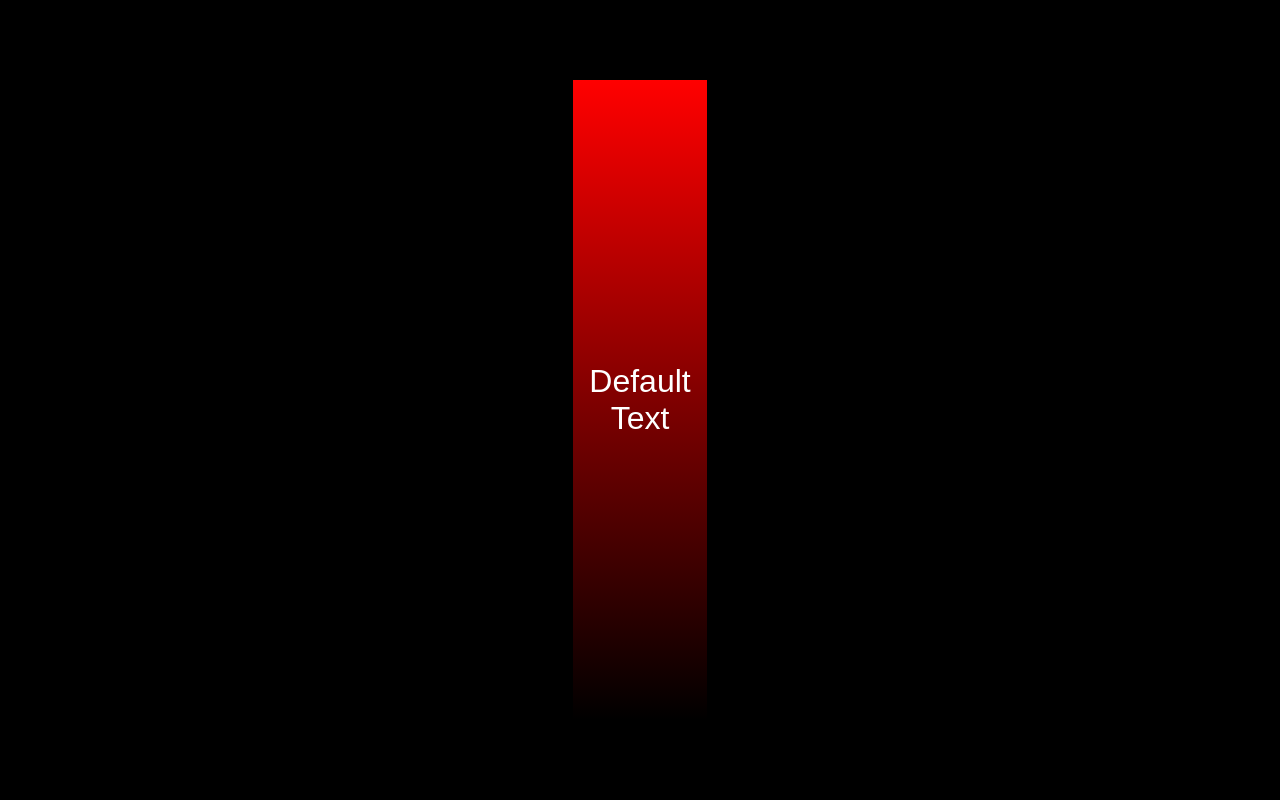
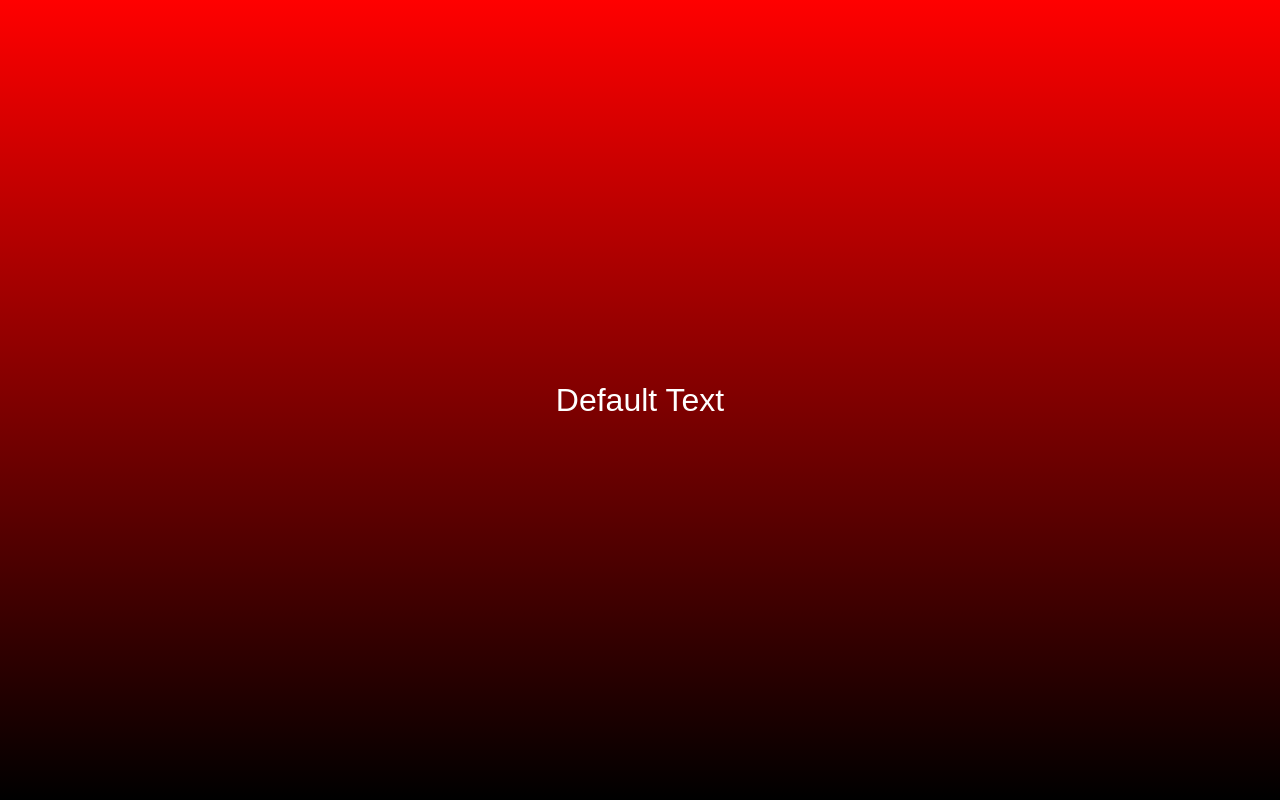
Before and after one commit to divotlt/image, a plain HTML site: page index.html in a window 1280 px wide. Drawn offline with Linux system fonts and the light colour scheme.

Commit message:
Update styles.css

```diff
--- a/styles.css
+++ b/styles.css
@@ -2,6 +2,7 @@ body, html {
     margin: 0;
     padding: 0;
     height: 100%;
+    width: 100%;
     display: flex;
     justify-content: center;
     align-items: center;
@@ -10,8 +11,8 @@ body, html {
 }
 
 .container {
-    width: 80%;
-    height: 80%;
+    width: 100%;
+    height: 100%;
     display: flex;
     justify-content: center;
     align-items: center;
@@ -24,10 +25,17 @@ body, html {
     display: flex;
     justify-content: center;
     align-items: center;
+    position: relative;
+    overflow: hidden;
 }
 
 .text-overlay {
     color: white;
     font-size: 2em;
     text-align: center;
+    width: 100%; /* Ensure it spans the full width */
+    position: absolute;
+    top: 50%;
+    left: 50%;
+    transform: translate(-50%, -50%);
 }
```
